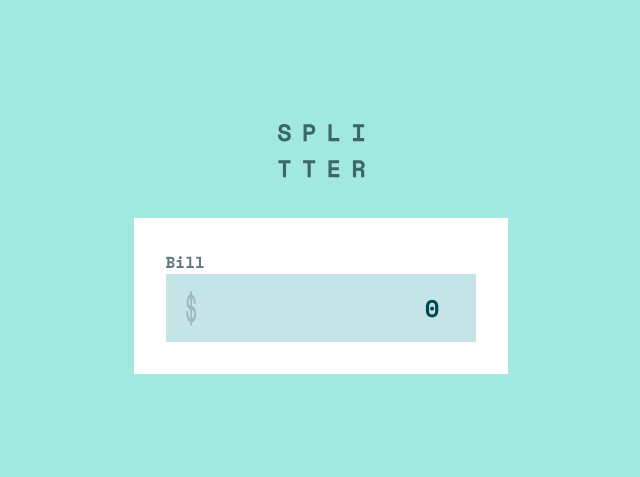
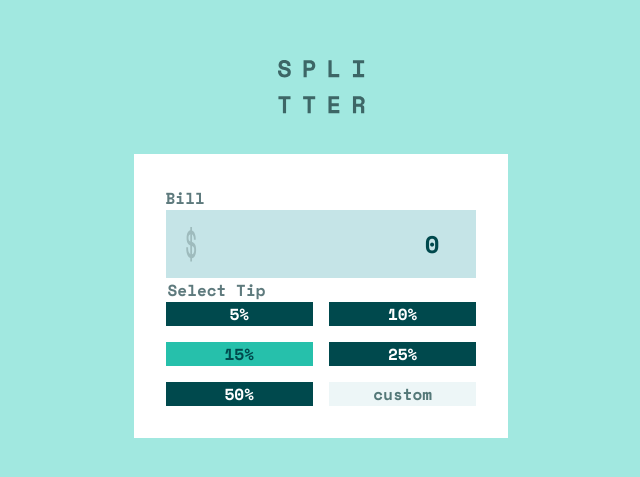
Before and after one commit to MitaliShah/tip-calculator-app, a React (Vite) app: page / in a window 1280 px wide. Shown: the part 151-628 px from the top of the page, without its empty margins (319-959 px from the left). Built offline with nearby package versions, Linux system fonts and the light colour scheme.

Commit message:
created component for radio buttons that contains tip selection and changes styling conditionally based on the value of the selected tip

```diff
--- a/src/GlobalStyles.js
+++ b/src/GlobalStyles.js
@@ -48,6 +48,19 @@ const GlobalStyles = createGlobalStyle`
         --very-light-grayish-cyan: hsl(189, 41%, 97%);
         --white: hsl(0, 0%, 100%);
         --blue-bg: hsl(173, 61%, 77%);
+        --custom-bg: hsl(185,38%,95%);
+        --custom-col: hsl(180, 18%, 40%);
+    }
+
+    .visually-hidden {
+        position: absolute;
+        overflow: hidden;
+        clip: rect(0 0 0 0);
+        height: 1px;
+        width: 1px;
+        margin: -1px;
+        padding: 0;
+        border: 0;
     }
 `;
 
--- a/src/components/Form.jsx
+++ b/src/components/Form.jsx
@@ -1,9 +1,11 @@
 import { useState } from "react";
 import iconDollar from "./../../public/images/icon-dollar.svg";
 import styled from "styled-components";
+import SelectTip from "./SelectTip";
 
 export default function Form() {
   const [billAmount, setBillAmount] = useState(0);
+  const [selectedTip, setSelectedTip] = useState("");
 
   return (
     <FormWrapper
@@ -24,6 +26,7 @@ export default function Form() {
           }}
         />
       </InputContainer>
+      <SelectTip selectedTip={selectedTip} setSelectedTip={setSelectedTip} />
     </FormWrapper>
   );
 }
--- /dev/null
+++ b/src/components/SelectTip.jsx
@@ -0,0 +1,95 @@
+import styled from "styled-components";
+
+export default function SelectTip({ selectedTip, setSelectedTip }) {
+  return (
+    <Fieldset>
+      <Lagend>Select Tip</Lagend>
+      <Wrapper>
+        {TIP_PERCENTAGES.map((option) => {
+          return (
+            <InputWrapper key={option} value={option}>
+              <input
+                className="visually-hidden"
+                type="radio"
+                name="selected-tip"
+                id={`agreed-${option}`}
+                value={option}
+                checked={option === selectedTip}
+                onChange={(event) => {
+                  setSelectedTip(event.target.value);
+                }}
+              />
+              <Label htmlFor={`agreed-${option}`} value={option}>
+                {option}
+              </Label>
+            </InputWrapper>
+          );
+        })}
+      </Wrapper>
+    </Fieldset>
+  );
+}
+
+const Fieldset = styled.fieldset`
+  border: none;
+  padding: 0;
+  margin: 0;
+`;
+const Wrapper = styled.div`
+  display: grid;
+  grid-template-columns: repeat(2, 1fr);
+  grid-template-rows: repeat(3, 1fr);
+  gap: 16px;
+
+  grid-template-areas:
+    "one two"
+    "three four"
+    "five six";
+`;
+
+const Lagend = styled.legend`
+  color: var(--dark-grayish-cyan);
+`;
+
+const InputWrapper = styled.div`
+  margin: 0;
+  padding: 0;
+  background-color: green;
+`;
+
+const Label = styled.label`
+  background-color: ${(props) =>
+    props.value === "15%"
+      ? "var(--strong-cyan)"
+      : props.value === "custom"
+      ? "var(--custom-bg)"
+      : "var(--very-dark-cyan)"};
+
+  color: ${(props) =>
+    props.value === "15%"
+      ? "var(--very-dark-cyan)"
+      : props.value === "custom"
+      ? "var(--custom-col)"
+      : "var(--white)"};
+
+  grid-area: ${(props) =>
+    props.value === "5%"
+      ? "one"
+      : props.value === "10%"
+      ? "two"
+      : props.value === "15%"
+      ? "three"
+      : props.value === "25%"
+      ? "four"
+      : props.value === "50%"
+      ? "five"
+      : props.value === "custom"
+      ? "six"
+      : null};
+
+  display: flex;
+  justify-content: center;
+  align-items: center;
+`;
+
+const TIP_PERCENTAGES = ["5%", "10%", "15%", "25%", "50%", "custom"];
```
